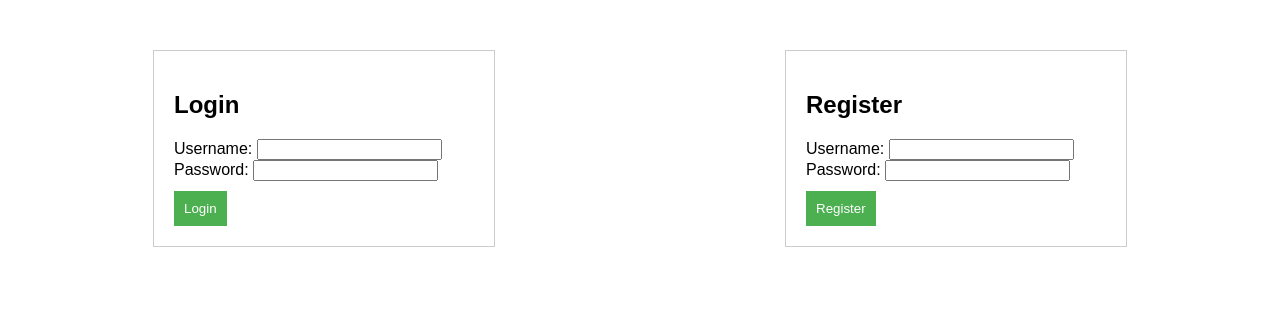
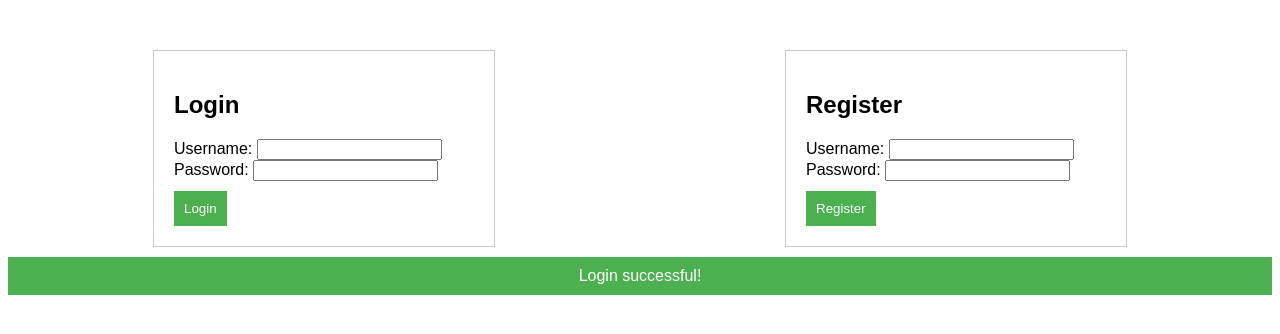
Before and after one commit to jnstchun/jnstchun.github.io, a plain HTML site: page index.html in a window 1280 px wide. Both pictures are taken after a click on the button "Login". Drawn offline with Linux system fonts and the light colour scheme.

Commit message:
Update index.html

```diff
--- a/index.html
+++ b/index.html
@@ -29,6 +29,15 @@
             border: none;
             cursor: pointer;
         }
+
+        #message {
+            display: none;
+            background: #4CAF50;
+            color: white;
+            text-align: center;
+            padding: 10px;
+            margin-top: 10px;
+        }
     </style>
 </head>
 <body>
@@ -56,13 +65,28 @@
         </form>
     </div>
 
+    <div id="message"></div>
+
     <script>
+        function showMessage(message, isSuccess) {
+            var messageDiv = document.getElementById('message');
+            messageDiv.style.display = 'block';
+            messageDiv.style.backgroundColor = isSuccess ? '#4CAF50' : '#f44336';
+            messageDiv.innerHTML = message;
+
+            // Hide the message after a few seconds (e.g., 3 seconds)
+            setTimeout(function() {
+                messageDiv.style.display = 'none';
+            }, 3000);
+        }
+
         function login() {
             var username = document.getElementById('loginUsername').value;
             var password = document.getElementById('loginPassword').value;
 
             // Add your login logic here
-            console.log('Login:', username, password);
+            // For demonstration purposes, just show a success message
+            showMessage('Login successful!', true);
         }
 
         function register() {
@@ -70,7 +94,8 @@
             var password = document.getElementById('registerPassword').value;
 
             // Add your registration logic here
-            console.log('Register:', username, password);
+            // For demonstration purposes, just show a success message
+            showMessage('Registration successful!', true);
         }
     </script>
 </body>
```
